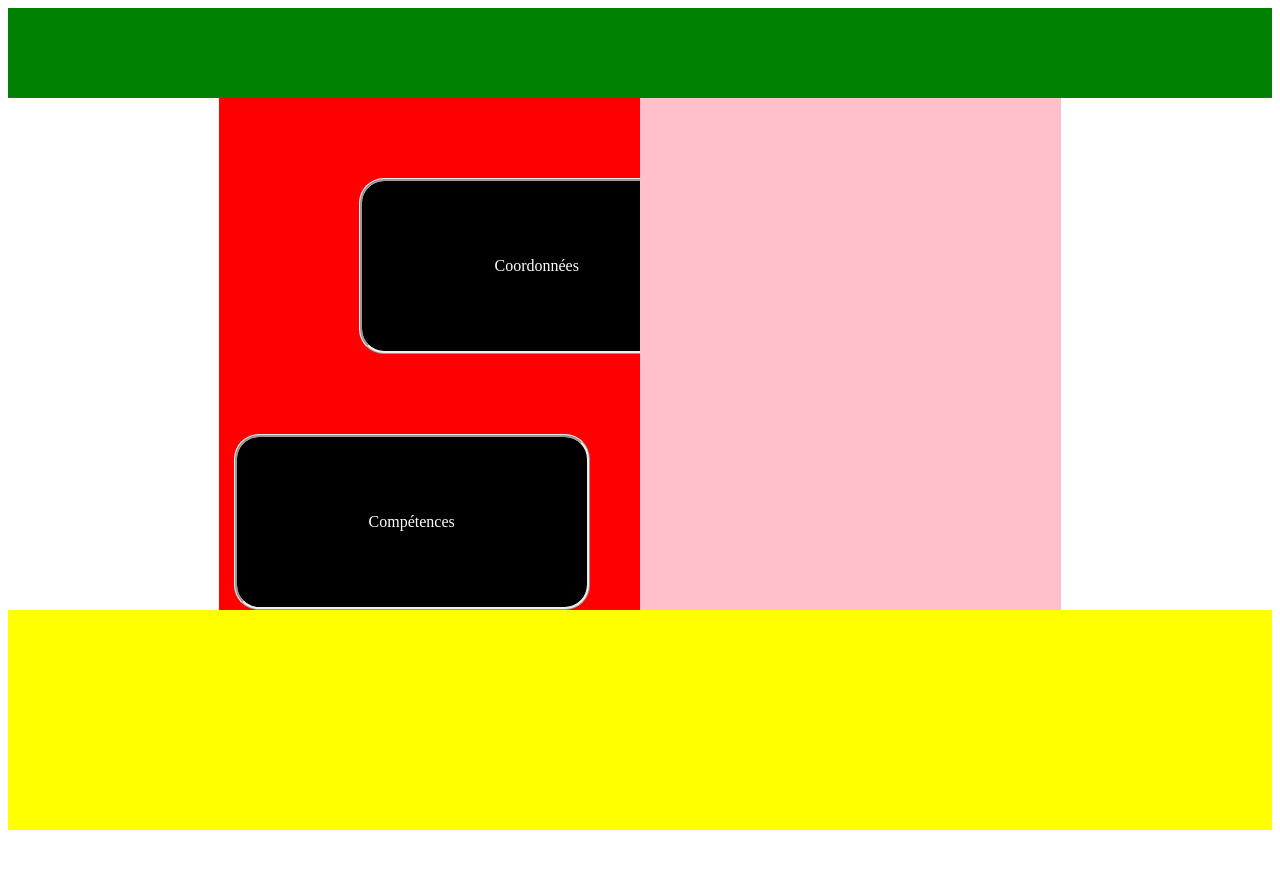
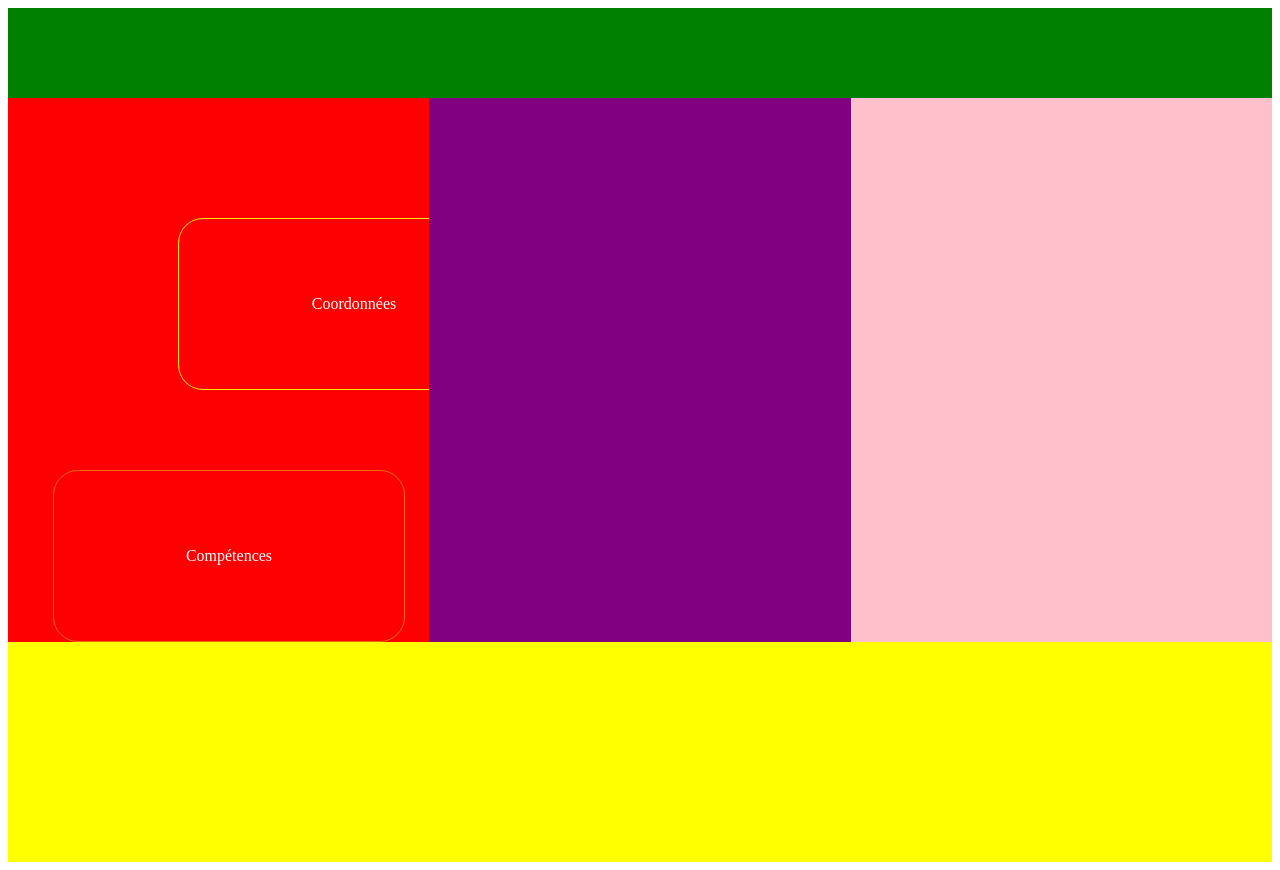
Before and after one commit to PazzeG/Projet1-CV, a plain HTML site: page index.html in a window 1280 px wide. Before the commit the page ends 838 px from the top, so only its background shows below. Drawn offline with Linux system fonts and the light colour scheme.

Commit message:
changement de bordure des rubrique+background , changement position des rubriques

```diff
--- a/style.css
+++ b/style.css
@@ -6,11 +6,9 @@
   display:flex;
   justify-content: center;
   height:57.7%;
-  color:white;
-  font-family: 'paton-rust';
+  color: white;
+}
 
-
-}
 .gauche{
   display:flex;
   flex-direction:column;
@@ -21,20 +19,20 @@
 
 }
 .coordonnés{
-  display:flex;
-  background-color: black;
+  display: flex;
   flex-direction:column;
   height:170px;
   width:350px;
   border-radius:25px;
-  margin-top:80px;
-  margin-left:140px;
+  margin-top:120px;
+  margin-left:170px;
   text-align: center;
   justify-content:center;
   flex-direction:column;
-  border:ridge;
+  border:solid 1px;
+  border-color:rgb(254,232,0);
 
-}
+}linear-gradient(133deg, rgba(254,232,0,0) 0%, rgba(254,232,0,1) 20%, rgba(235,108,8,1) 42%, rgba(231,28,115,1) 69%, rgba(35,172,179,1) 100%);
 
 .coordonnés:hover:before{
   content:'age: 24 \a adresse: 10 rue de la gloire \a ville: Bikiny Bottom \a n°Tel: 06 51 44 61 66 ' ;
@@ -55,17 +53,17 @@
 }
 
 .compétences{
-  display:flex;
-  background-color: black;
+  display: flex;
   height:170px;
   width:350px;
   border-radius:25px;
   margin-top:80px;
-  margin-left:15px;
+  margin-left:45px;
   text-align: center;
   justify-content:center;
   flex-direction:column;
-  border:ridge;
+  border:solid 1px;
+  border-color:rgba(235,108,8,1);
 }
 
 .compétences:hover:before{
@@ -78,20 +76,13 @@
   content:"Compétences";
 }
 
-/*@font-face {
-     font-family: 'paton-rust';
-     src: url('PatonRustHeavy-Gr.eot?') format('eot'),
-     url('PatonRustHeavy-Grsh.otf') format('truetype'),
-     url('PatonRustHeavy-Grsh.woff') format('woff'),
-     /*url('quadranta.svg#QuadrantaBold') format('svg');*/;
-     /*font-weight: normal;
-     font-style: normal;*/
-}
+
 .millieu{
   width:var(--main-width);
   background-color:purple;
 
 }
+
 .droite{
   width:var(--main-width);
   background-color:pink;
```
